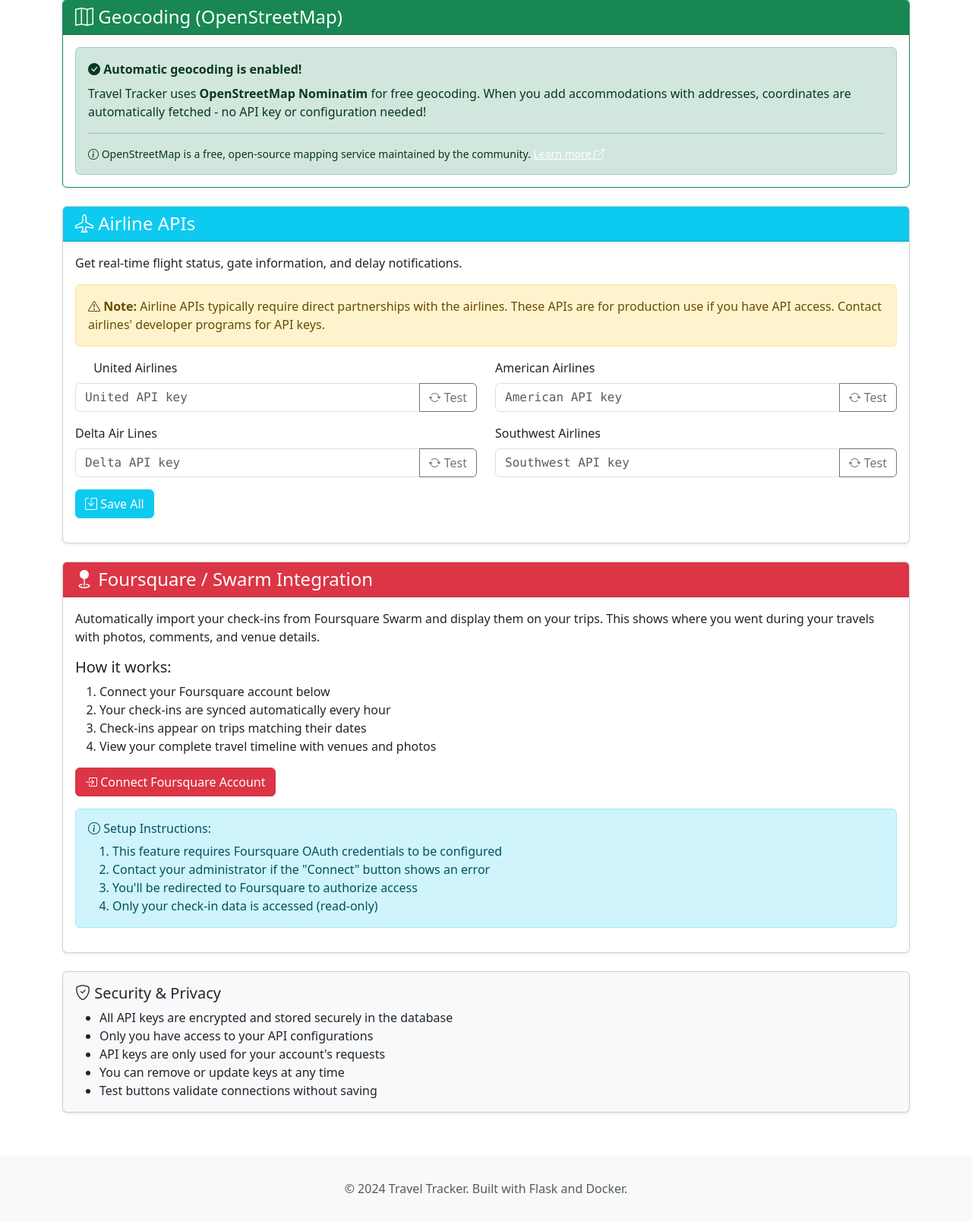
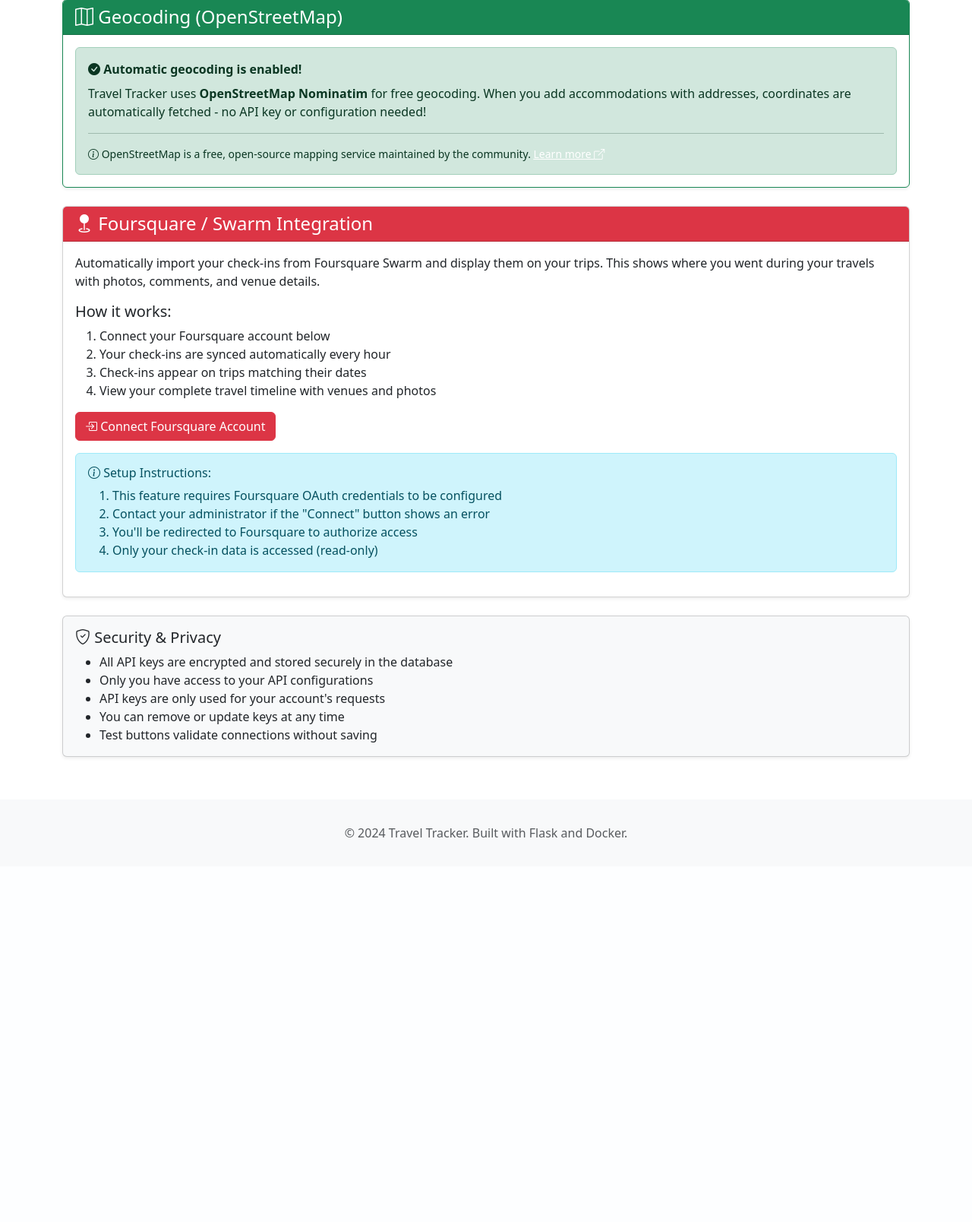
Before and after one commit to wingnut144/TravelTracker, a Flask app: template templates/settings/api_integrations.html in a window 1280 px wide. Shown: the part 835-2443 px from the top of the page at 76% size. After the commit the page ends 1937 px from the top, so only its background shows below. Run offline with Flask 3, Linux system fonts and the light colour scheme; the template is opened without the code that fills it, so the values that code supplies are empty.

Commit message:
Update api_integrations.html

```diff
--- a/templates/settings/api_integrations.html
+++ b/templates/settings/api_integrations.html
@@ -105,111 +105,6 @@
                 <a href="https://www.openstreetmap.org/" target="_blank" class="text-white"><u>Learn more <i class="bi bi-box-arrow-up-right"></i></u></a>
             </p>
         </div>
-    </div>
-</div>
-
-<!-- Airline APIs -->
-<div class="card mb-4">
-    <div class="card-header bg-info text-white">
-        <h4 class="mb-0"><i class="bi bi-airplane"></i> Airline APIs</h4>
-    </div>
-    <div class="card-body">
-        {% if settings.united_api_key or settings.american_api_key or settings.delta_api_key or settings.southwest_api_key %}
-        <div class="alert alert-success">
-            <i class="bi bi-check-circle"></i>
-            {{ [settings.united_api_key, settings.american_api_key, settings.delta_api_key, settings.southwest_api_key]|select|list|length }}
-            airline API(s) configured
-        </div>
-        {% endif %}
-
-        <p>Get real-time flight status, gate information, and delay notifications.</p>
-
-        <div class="alert alert-warning">
-            <strong><i class="bi bi-exclamation-triangle"></i> Note:</strong> Airline APIs typically require
-            direct partnerships with the airlines. These APIs are for production use if you have API access.
-            Contact airlines' developer programs for API keys.
-        </div>
-
-        <form method="POST" action="{{ url_for('api_integrations') }}" id="airlinesForm">
-            <input type="hidden" name="action" value="save_airlines">
-
-            <div class="row">
-                <div class="col-md-6 mb-3">
-                    <label for="united_api_key" class="form-label">
-                        <img src="https://www.united.com/favicon.ico" width="16" height="16" class="me-1">
-                        United Airlines
-                    </label>
-                    <div class="input-group">
-                        <input type="password" class="form-control font-monospace" id="united_api_key"
-                               name="united_api_key"
-                               value="{{ settings.united_api_key or '' }}"
-                               placeholder="United API key">
-                        <button type="button" class="btn btn-outline-secondary" onclick="testAirlineAPI('united')">
-                            <i class="bi bi-arrow-repeat"></i> Test
-                        </button>
-                    </div>
-                </div>
-
-                <div class="col-md-6 mb-3">
-                    <label for="american_api_key" class="form-label">
-                        American Airlines
-                    </label>
-                    <div class="input-group">
-                        <input type="password" class="form-control font-monospace" id="american_api_key"
-                               name="american_api_key"
-                               value="{{ settings.american_api_key or '' }}"
-                               placeholder="American API key">
-                        <button type="button" class="btn btn-outline-secondary" onclick="testAirlineAPI('american')">
-                            <i class="bi bi-arrow-repeat"></i> Test
-                        </button>
-                    </div>
-                </div>
-
-                <div class="col-md-6 mb-3">
-                    <label for="delta_api_key" class="form-label">
-                        Delta Air Lines
-                    </label>
-                    <div class="input-group">
-                        <input type="password" class="form-control font-monospace" id="delta_api_key"
-                               name="delta_api_key"
-                               value="{{ settings.delta_api_key or '' }}"
-                               placeholder="Delta API key">
-                        <button type="button" class="btn btn-outline-secondary" onclick="testAirlineAPI('delta')">
-                            <i class="bi bi-arrow-repeat"></i> Test
-                        </button>
-                    </div>
-                </div>
-
-                <div class="col-md-6 mb-3">
-                    <label for="southwest_api_key" class="form-label">
-                        Southwest Airlines
-                    </label>
-                    <div class="input-group">
-                        <input type="password" class="form-control font-monospace" id="southwest_api_key"
-                               name="southwest_api_key"
-                               value="{{ settings.southwest_api_key or '' }}"
-                               placeholder="Southwest API key">
-                        <button type="button" class="btn btn-outline-secondary" onclick="testAirlineAPI('southwest')">
-                            <i class="bi bi-arrow-repeat"></i> Test
-                        </button>
-                    </div>
-                </div>
-            </div>
-
-            <div class="d-flex gap-2">
-                <button type="submit" class="btn btn-info text-white">
-                    <i class="bi bi-save"></i> Save All
-                </button>
-                {% if settings.united_api_key or settings.american_api_key or settings.delta_api_key or settings.southwest_api_key %}
-                <button type="submit" name="action" value="delete_airlines" class="btn btn-outline-danger"
-                        onclick="return confirm('Remove all airline API keys?');">
-                    <i class="bi bi-trash"></i> Remove All
-                </button>
-                {% endif %}
-            </div>
-        </form>
-
-        <div id="airline-result" class="mt-3"></div>
     </div>
 </div>
 
```
